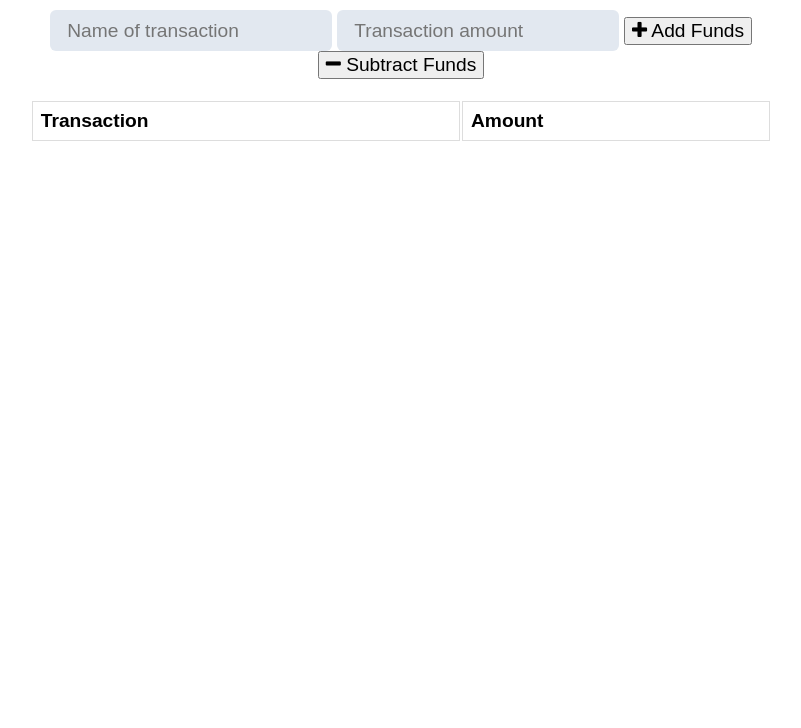
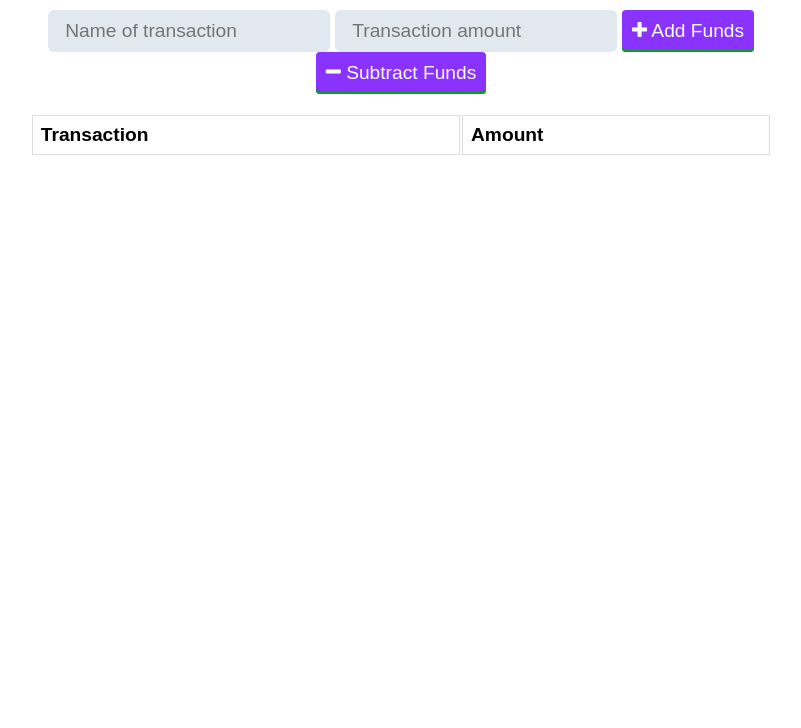
Before and after one commit to PROX-E/PWA-Budget-Tracker, a website: page Develop/public/index.html in a window 1280 px wide. Shown: the part 72-800 px from the top of the page, without its empty margins (239-1040 px from the left). Drawn offline with nearby package versions, Linux system fonts and the light colour scheme; no server answers.

Commit message:
update style.css

```diff
--- a/Develop/public/styles.css
+++ b/Develop/public/styles.css
@@ -7,6 +7,10 @@ body {
   font-family: Arial;
 }
 
+label {
+  font-weight: 900;
+}
+
 button, input {
   font-size: 100%;
   font-family: Arial;
@@ -14,6 +18,21 @@ button, input {
 
 table {
   width: 100%;
+}
+
+button {
+  background: #8A33FE;
+  border: none;
+  border-radius: 4px;
+  cursor: pointer;
+  color: #FFFFFF;
+  padding: 10px;
+  box-shadow: inset 0 -3px 0 0 rgb(1, 165, 28);
+}
+
+button:active {
+  box-shadow: none;
+  transform: translateY(3px);
 }
 
 td, th {
```
